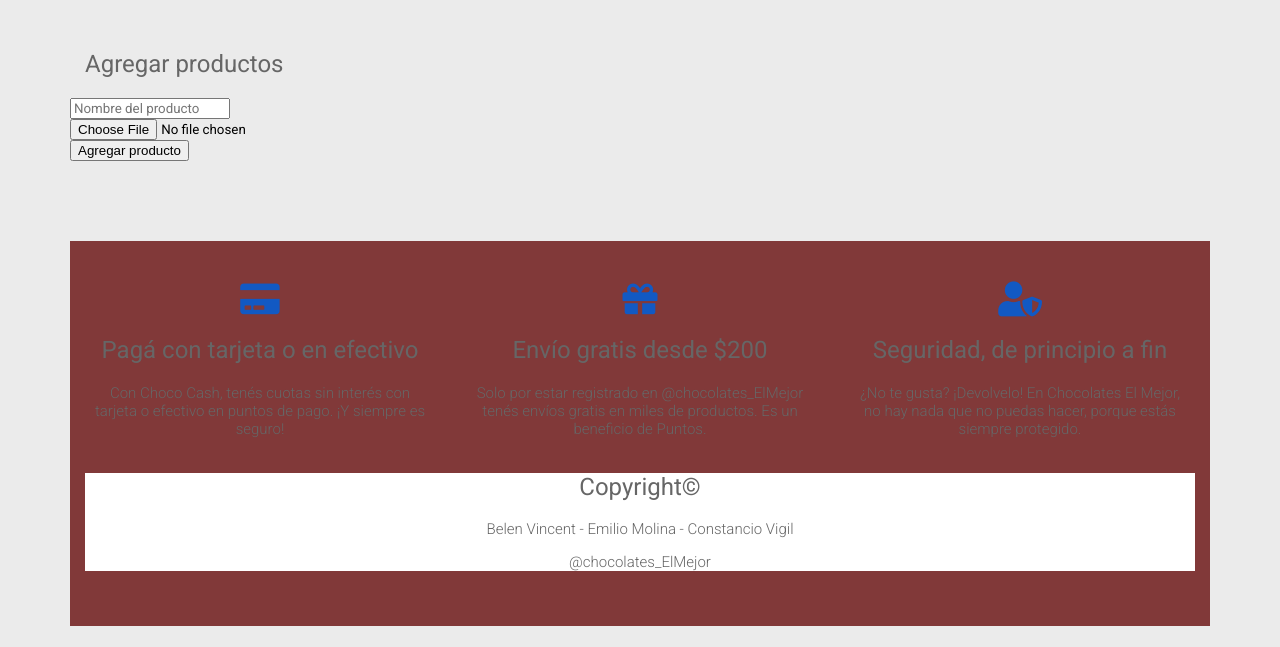
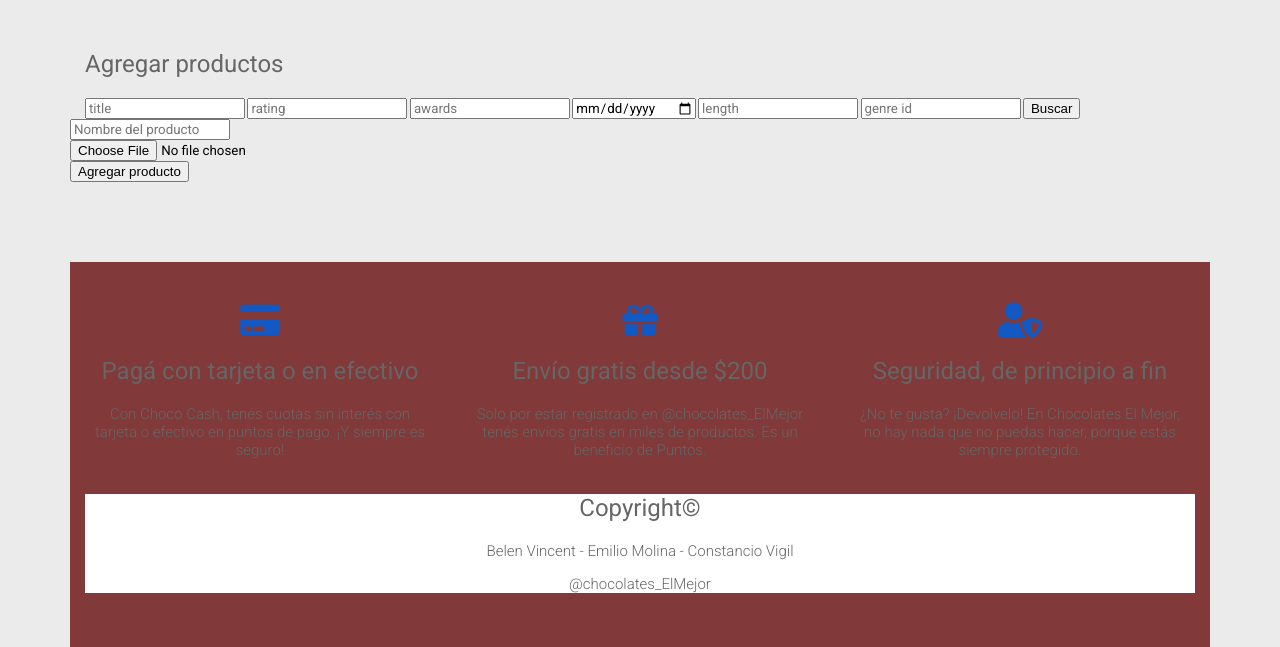
Before and after one commit to CosVigil/proyectoIntegrador, a Node server app: page /chocolates/create in a window 1280 px wide. Shown: the part 201-848 px from the top of the page. Run offline with Node 20, Linux system fonts and the light colour scheme; some libraries are stand-ins or nearby versions; some web fonts are replaced.

Commit message:
buscador

```diff
--- a/controllers/chocolateController.js
+++ b/controllers/chocolateController.js
@@ -11,15 +11,51 @@ const chocolateController = {
     },
 
     search: function (req, res){
-        let query = req.query;
+        let infoABuscar = req.query;
         return res.send(query.search);
         //return res.render('search-results')
 
-        db.search.findAll()
-        .then()
+        db.search.findAll({
+            where: [
+                {title: {[op.like]: '%'+infoABuscar+'%'}}
+
+        ]})
+        .then(data => {
+            return res.render(data);
+        })
         .catch(error => {
-            console.error();
+            console.log(error);
         })
+    },
+    create: function(req, res){
+        //mostrar formulario de carga de nuevos chocolates
+        return res.render('product-add')
+    },
+    store: function(req, res){
+        //metodo para guardar nuevo producto
+        //1)obtener datos del formulario
+        let data = req.body;
+        return res.send(data);
+
+        //2)crear nuevo producto
+        let chocolate = {
+            title: data.title,
+            rating: data.rating,
+            awards: data.awards,
+            release_date: data.release_date,
+            length: data.length,
+            genre_id: data.genre_id,
+        }
+        //3)guardar producto
+        db.chocolate.create(chocolate)
+        .then (chocolate =>{
+            return res.redirect('/');
+        })
+        .catch(error => {
+            console.log(error);
+        })
+
+        //4)redireccion
     }
 }
 
--- a/routes/chocolates.js
+++ b/routes/chocolates.js
@@ -9,6 +9,8 @@ router.get ('/', chocolateController.index);
 router.get ('/create', chocolateController.create);
 router.get ('/results', chocolateController.search);
 router.get('/search', chocolateController.search);
+router.get('/create', chocolateController.create);
+router.post('/store', chocolateController.store);
 
 
 module.exports = router;
--- a/views/index.ejs
+++ b/views/index.ejs
@@ -17,6 +17,8 @@
 <body>
 
 	<%- include("./partials/header") %>
+
+	<a href="/chocolates/create">Nuevo chocolate</a>
 
 	<!-- Banner -->
 	<div class="banner">
--- a/views/product-add.ejs
+++ b/views/product-add.ejs
@@ -27,6 +27,15 @@
 		<div class="row">
 			<div class="col-12">
 				<h2 class="products-title">Agregar productos</h2>
+				<form action="../routes/chocolates.js" method="POST">
+					<input type="text" name="title" value="" placeholder="title">
+					<input type="number" name="rating" value="" placeholder="rating">
+					<input type="number" name="awards" value="" placeholder="awards">
+					<input type="date" name="release_date" value="" placeholder="release date">
+					<input type="number" name="length" value="" placeholder="length">
+					<input type="number" name="genre_id" value="" placeholder="genre id">
+					<button type="submit">Buscar</button>
+				</form>
 			</div>
 			<!-- Show the "ultimos" products -->
 
```
